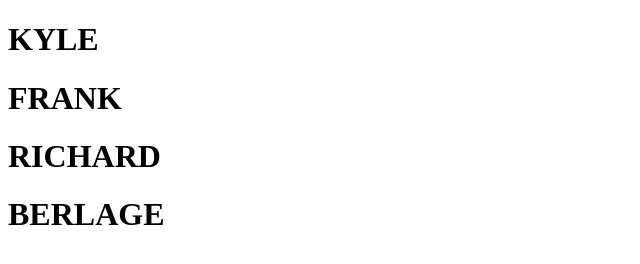
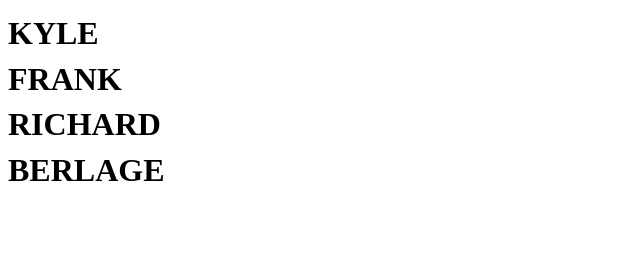
Before and after one commit to kyylb/likai.github.io, a plain HTML site: page index.html in a window 1280 px wide. Shown: the whole page, without its empty margins (0-640 px from the left). Drawn offline with Linux system fonts and the light colour scheme.

Commit message:
Update index.html

```diff
--- a/index.html
+++ b/index.html
@@ -4,12 +4,12 @@
     <head>
         <style>
             body {
-                font-weight: 400;
+                font-weight: 900;
                 font-style:normal;
                 text-decoration: none;
                 text-transform: none;
                 letter-spacing: normal;
-                line-height: 1.15;
+                line-height: 0.75;
                 color: var(--dl-color-gray-black);
                 background-color: var(--dl-color-gray-white);
 
```
